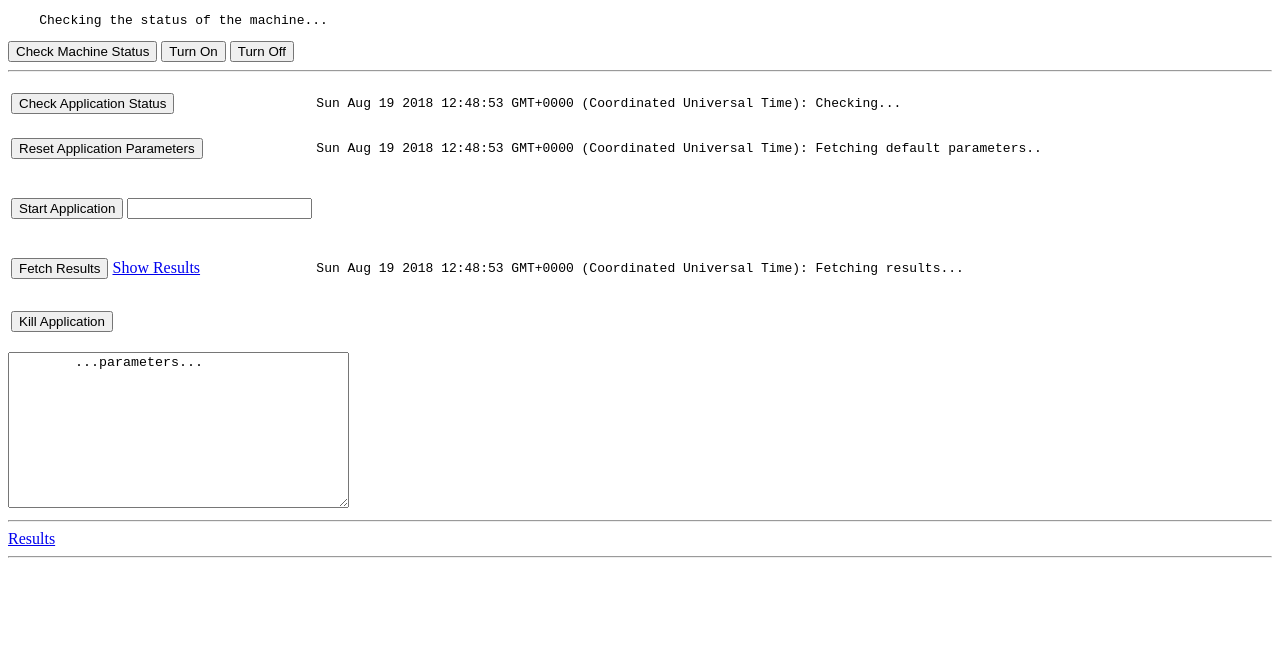
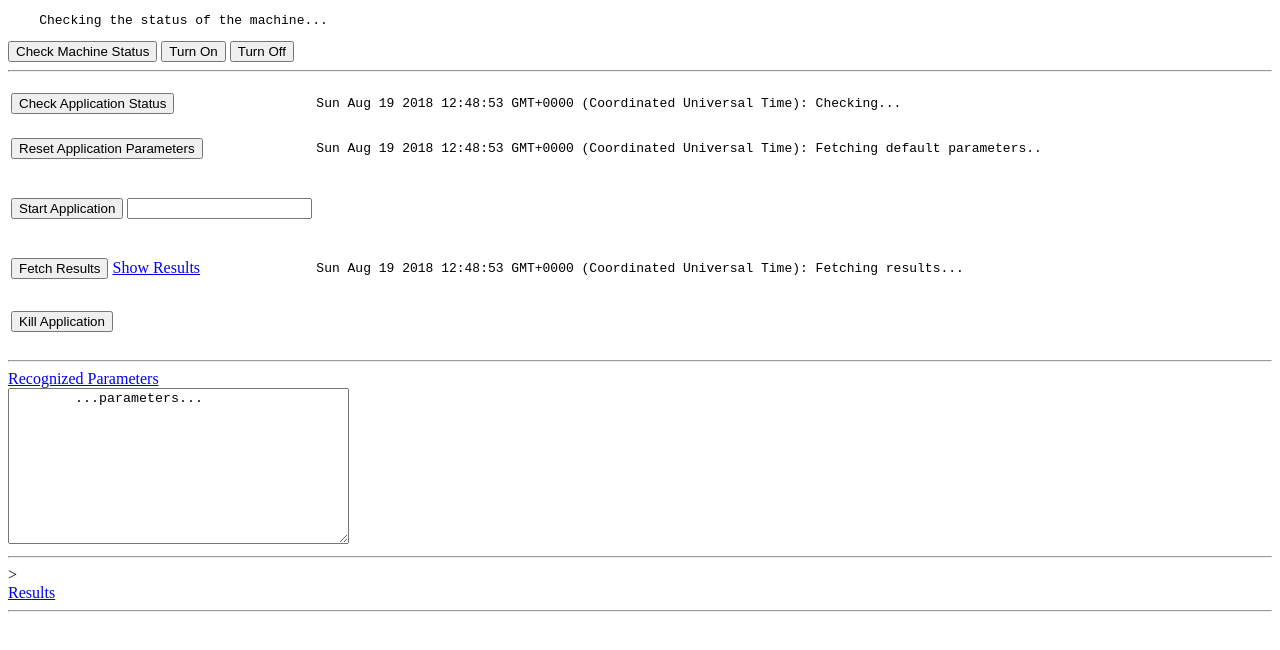
Before and after one commit to ilya-v/nbody-proxy, a plain HTML site: page www/index.html in a window 1280 px wide. Drawn offline with nearby package versions, Linux system fonts and the light colour scheme; no server answers.

Commit message:
Add a link to the parameters wiki

```diff
--- a/www/commands.html
+++ b/www/commands.html
@@ -156,12 +156,17 @@
 	</tr>
 </table>
 
+
+<div>
+<hr>
+<a href="/wiki">Recognized Parameters</a>
+<br>
 <textarea rows="10" cols="40" id="area-params">
 	...parameters...
 </textarea>
 
 <hr>
-
+</div>>
 
 <div id="results-panel">
 	<a href="/results">Results</a>
```
